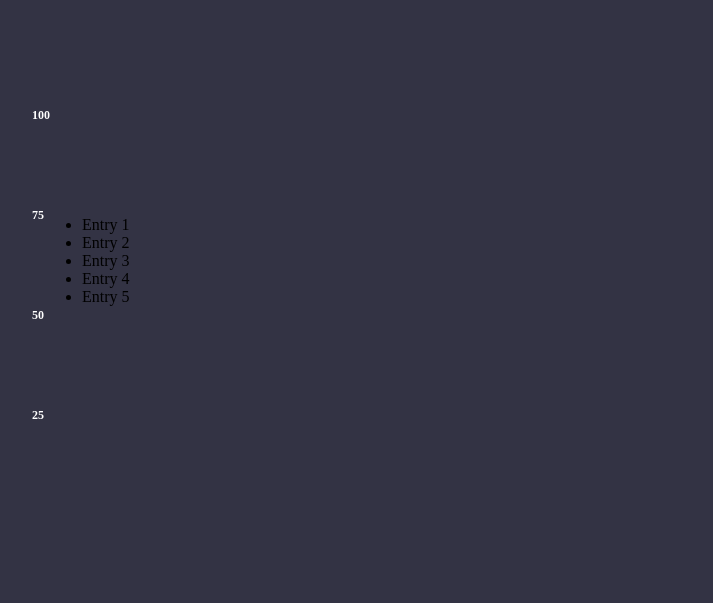
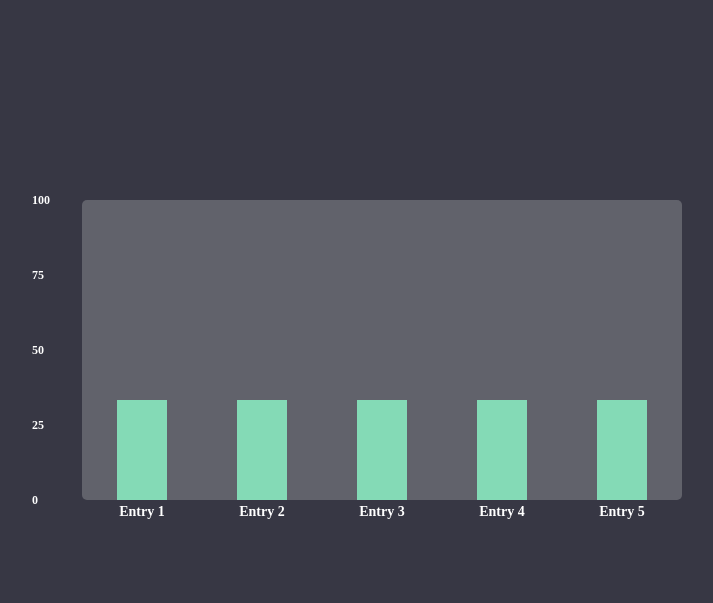
Before and after one commit to chinny36/bar-chart, a website: page index.html in a window 1280 px wide. Shown: the whole page, without its empty margins (258-971 px from the left). Drawn offline with Linux system fonts and the light colour scheme.

Commit message:
CSS updates

```diff
--- a/index.html
+++ b/index.html
@@ -12,6 +12,7 @@
       <li><span>75</span></li>
       <li><span>50</span></li>
       <li><span>25</span></li>
+      <li><span>0</span></li>
     </ul>
     <ul class = 'bars'>
       <li><div class = 'bar'></div><span>Entry 1</span></li>
--- a/style.css
+++ b/style.css
@@ -6,7 +6,7 @@ body {
   justify-content: center;
   align-items: center;
   font-family: 'Times New Roman', Times, serif;
-  background: #334;
+  background: rgb(55, 55, 68);
 }
 
 .chart {
@@ -27,12 +27,59 @@ body {
 
 .numbers li {
   list-style: none;
-  height: 100px;
+  height: 75px;
   position: relative;
-  bottom: 95px;
+  bottom: 10px;
 }
 
 .numbers span {
   font-size: 12px;
   font-weight: 600;
 }
+
+.bars {
+  color: #fff;
+  font-size: 14px;
+  font-weight: 600;
+  background: rgb(97, 98, 107);
+  margin: 0;
+  padding: 0;
+  display: inline-block;
+  width: 600px;
+  height: 300px;
+  border-radius: 5px;
+}
+
+.bars li {
+  list-style: none;
+  display: table-cell;
+  width: 150px;
+  height: 300px;
+  position: relative;
+
+}
+
+.bars span {
+  position: absolute;
+  bottom: -20px;
+  text-align: center;
+  width: 100%;
+}
+
+.bar {
+  display: block;
+  position: absolute;
+  background: rgb(132, 218, 182);
+  width: 50px;
+  height: 100px;
+  bottom: 0px;
+  margin-left: 35px;
+  text-align: center;
+  transition: 0.5s;
+  transition-property: background, box-shadow;
+}
+
+.bar:hover {
+  background:rgb(165, 209, 191);
+  box-shadow: 0 0 5px 0;
+}
```
